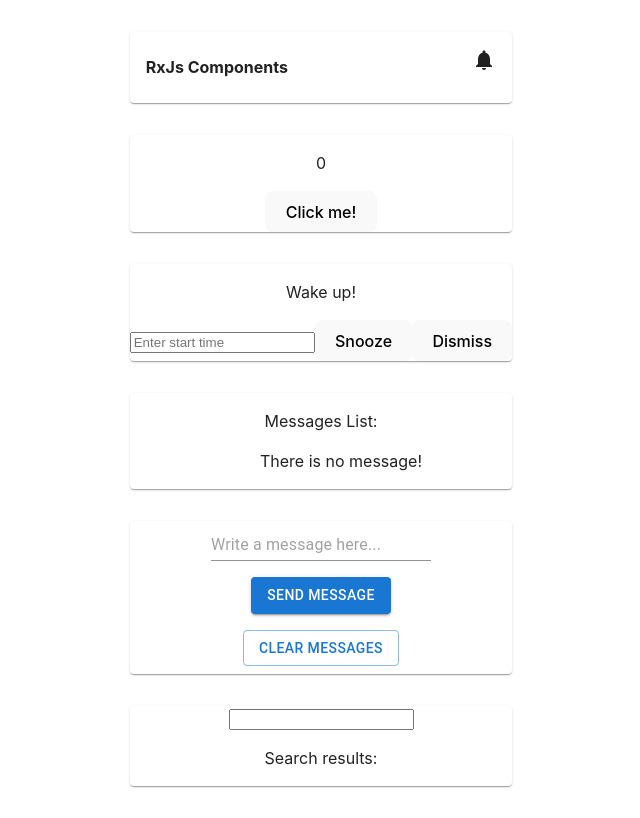
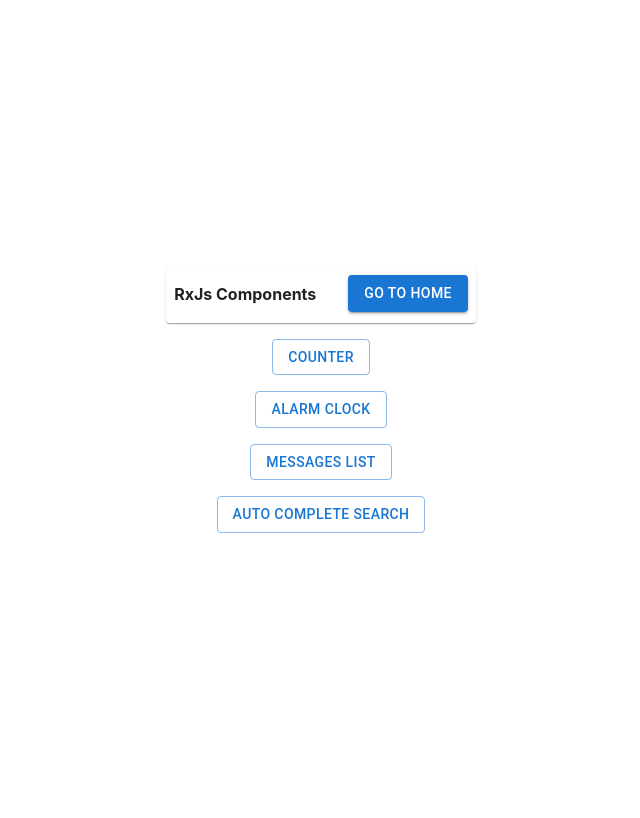
Before and after one commit to mohammad00alavi/react-with-rxjs, a React (Vite) app: page / in a window 1280 px wide. Shown: the whole page, without its empty margins (319-959 px from the left). Built offline with nearby package versions, Linux system fonts and the light colour scheme.

Commit message:
added routing with react router

```diff
--- a/package.json
+++ b/package.json
@@ -16,6 +16,7 @@
     "@mui/material": "^5.15.12",
     "react": "^18.2.0",
     "react-dom": "^18.2.0",
+    "react-router-dom": "^6.22.2",
     "rxjs": "^7.8.1"
   },
   "devDependencies": {
--- a/src/App.tsx
+++ b/src/App.tsx
@@ -1,22 +1,23 @@
 import "./App.css";
 import Counter from "./components/Counter/Counter";
 import AlarmClock from "./components/AlarmClock/AlarmClock";
-import MessagesList from "./components/Message/MessagesList";
-import Message from "./components/Message/Message";
 import BookList from "./components/BookList/BookList";
-import Container from "./components/Container";
-import Navbar from "./components/Navbar/Navbar";
+import { Route, Routes } from "react-router-dom";
+import Home from "./pages/Home";
+import ComponentPageLayout from "./layout/ComponentPageLayout";
+import MessageContainer from "./components/Message/MessageContainer";
 
 function App() {
     return (
-        <Container>
-            <Navbar />
-            <Counter />
-            <AlarmClock />
-            <MessagesList />
-            <Message />
-            <BookList />
-        </Container>
+        <Routes>
+            <Route path="/" element={<ComponentPageLayout />}>
+                <Route index element={<Home />} />
+                <Route path="counter" element={<Counter />} />
+                <Route path="alarm" element={<AlarmClock />} />
+                <Route path="message-list" element={<MessageContainer />} />
+                <Route path="book-search" element={<BookList />} />
+            </Route>
+        </Routes>
     );
 }
 
--- a/src/components/Container.tsx
+++ b/src/components/Container.tsx
@@ -4,7 +4,7 @@ import { Box } from "@mui/material";
 
 const Container: React.FC<EmbedChildren> = ({ children }) => {
     return (
-        <Box gap={4} sx={{ display: "flex", flexDirection: "column" }}>
+        <Box gap={2} sx={{ display: "flex", flexDirection: "column" }}>
             {children}
         </Box>
     );
--- /dev/null
+++ b/src/components/Message/MessageContainer.tsx
@@ -0,0 +1,16 @@
+import Navbar from "../Navbar/Navbar";
+import MessagesList from "./MessagesList";
+import Message from "./Message";
+import Container from "../Container";
+
+const MessageContainer = () => {
+    return (
+        <Container>
+            <Navbar />
+            <MessagesList />
+            <Message />
+        </Container>
+    );
+};
+
+export default MessageContainer;
--- a/src/components/Navbar/Navbar.tsx
+++ b/src/components/Navbar/Navbar.tsx
@@ -11,7 +11,7 @@ const Navbar = () => {
                     padding: 2,
                 }}
             >
-                <h1 style={{ fontSize: 16 }}>RxJs Components</h1>
+                <h1 style={{ fontSize: 16 }}>Messenger</h1>
                 <MessageCount />
             </Box>
         </Card>
--- /dev/null
+++ b/src/layout/ComponentPageLayout.tsx
@@ -0,0 +1,31 @@
+import { Box, Button, Card } from "@mui/material";
+import { Link, Outlet } from "react-router-dom";
+
+const ComponentPageLayout = () => {
+    return (
+        <Box
+            sx={{
+                padding: 2,
+            }}
+        >
+            <Card sx={{ marginBottom: 2 }}>
+                <Box
+                    sx={{
+                        display: "flex",
+                        justifyContent: "space-between",
+                        padding: 1,
+                        gap: 4,
+                    }}
+                >
+                    <h1 style={{ fontSize: 16 }}>RxJs Components</h1>
+                    <Link to={"/"}>
+                        <Button variant="contained">Go to home</Button>
+                    </Link>
+                </Box>
+            </Card>
+            <Outlet />
+        </Box>
+    );
+};
+
+export default ComponentPageLayout;
--- a/src/main.tsx
+++ b/src/main.tsx
@@ -1,10 +1,13 @@
-import React from 'react'
-import ReactDOM from 'react-dom/client'
-import App from './App.tsx'
-import './index.css'
+import React from "react";
+import ReactDOM from "react-dom/client";
+import App from "./App.tsx";
+import "./index.css";
+import { BrowserRouter } from "react-router-dom";
 
-ReactDOM.createRoot(document.getElementById('root')!).render(
-  <React.StrictMode>
-    <App />
-  </React.StrictMode>,
-)
+ReactDOM.createRoot(document.getElementById("root")!).render(
+    <React.StrictMode>
+        <BrowserRouter>
+            <App />
+        </BrowserRouter>
+    </React.StrictMode>
+);
--- /dev/null
+++ b/src/pages/Home.tsx
@@ -0,0 +1,24 @@
+import { Button } from "@mui/material";
+import Container from "../components/Container";
+import { Link } from "react-router-dom";
+
+const Home = () => {
+    return (
+        <Container>
+            <Link to={"/counter"}>
+                <Button variant="outlined">Counter</Button>
+            </Link>
+            <Link to={"/alarm"}>
+                <Button variant="outlined">Alarm Clock</Button>
+            </Link>
+            <Link to={"/message-list"}>
+                <Button variant="outlined">Messages List</Button>
+            </Link>
+            <Link to={"/book-search"}>
+                <Button variant="outlined">Auto Complete Search</Button>
+            </Link>
+        </Container>
+    );
+};
+
+export default Home;
```
Also changed, not shown: 1 other file (tests, documents, lock files or other folders).
